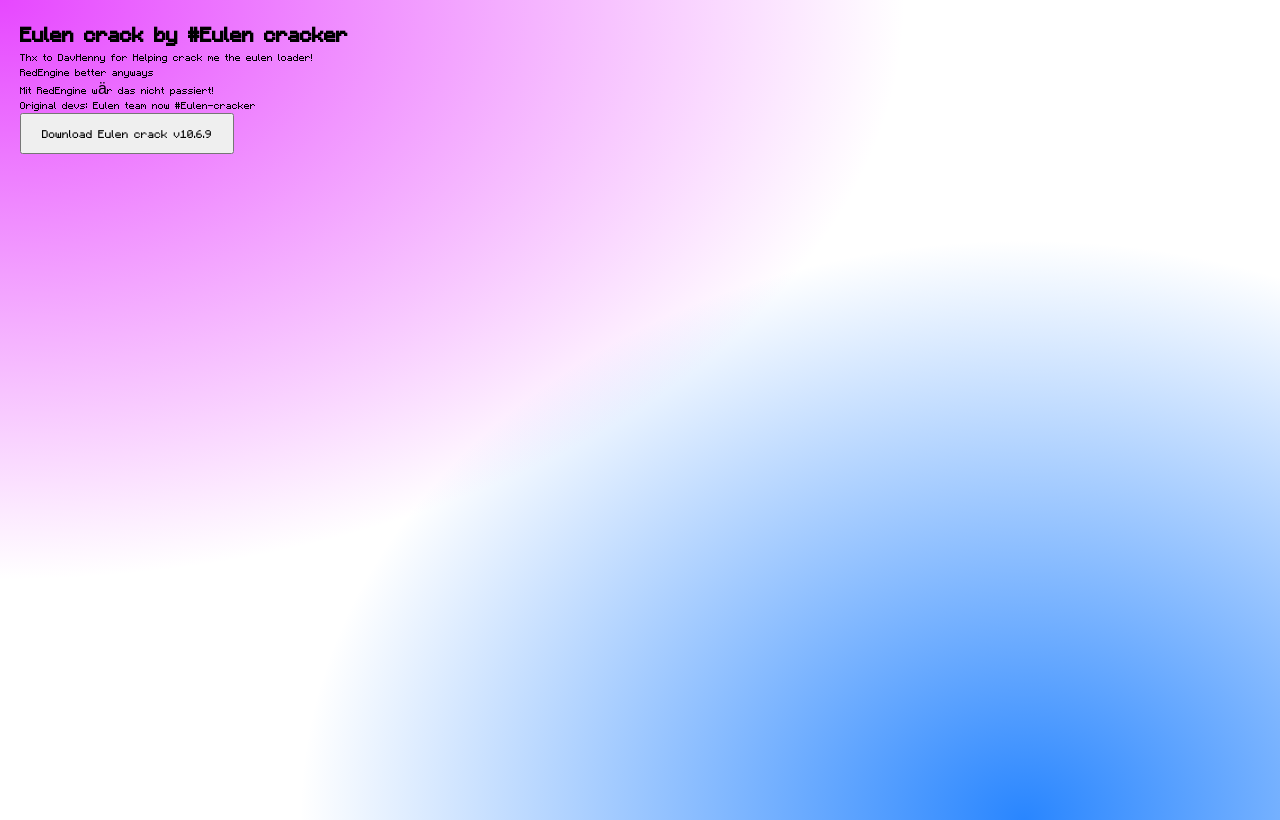
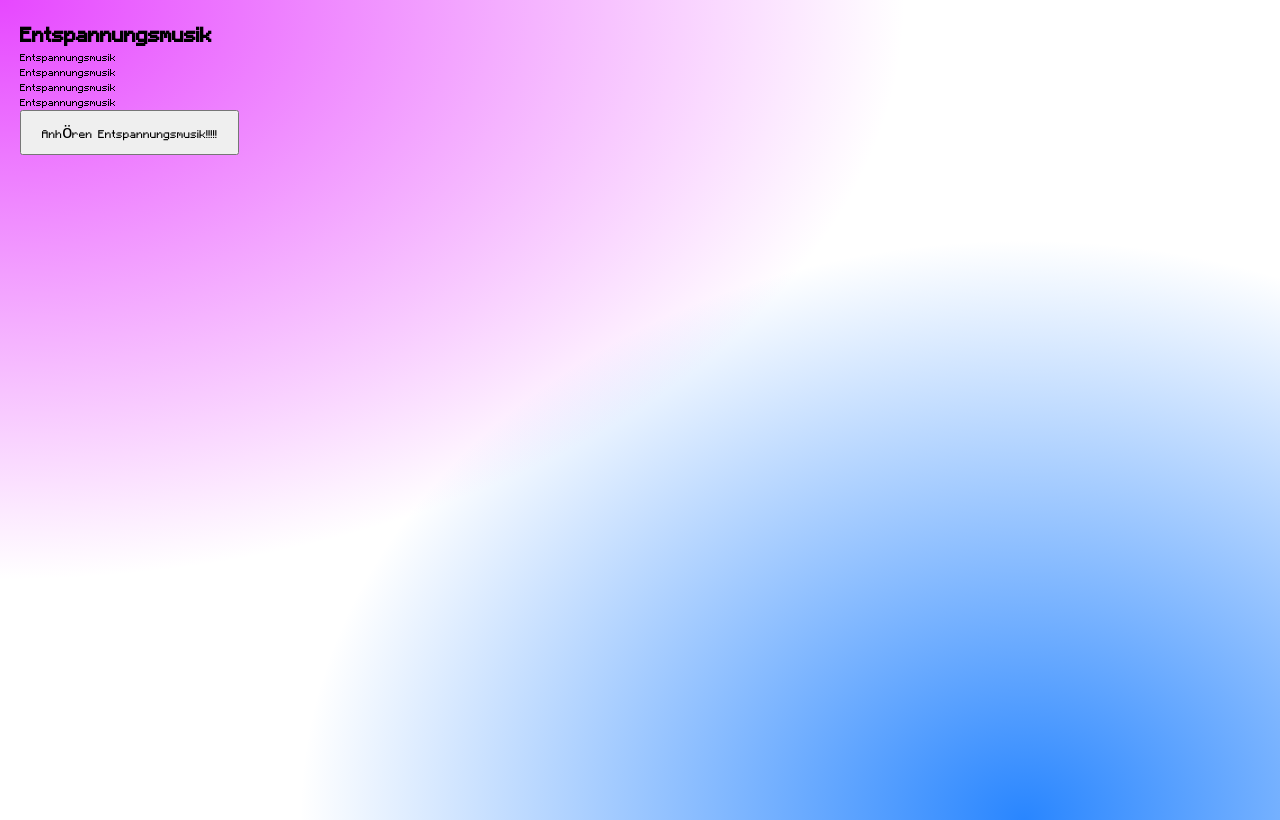
Before and after one commit to Scheater/Entspannungsmusik, a plain HTML site: page index.html in a window 1280 px wide. Drawn offline with Linux system fonts and the light colour scheme; files whose address does not match are found by name.

Commit message:
Update index.html

```diff
--- a/index.html
+++ b/index.html
@@ -3,17 +3,17 @@
 <head>
 <meta charset="UTF-8">
 <meta name="viewport" content="width=device-width, initial-scale=1.0">
-<title>Eulen crack by #Eulen cracker</title>
+<title>Entspannungsmusik</title>
 <link rel="stylesheet" href="styles.css">
 </head>
 <body>
-    <h1>Eulen crack by #Eulen cracker</h1>
-    <p>Thx to DavHenny for Helping crack me the eulen loader!</p>
-    <p>RedEngine better anyways</p>
-    <p>Mit RedEngine wär das nicht passiert!</p>
-    <p>Original devs: Eulen team now #Eulen-cracker</p>
+    <h1>Entspannungsmusik</h1>
+    <p>Entspannungsmusik</p>
+    <p>Entspannungsmusik</p>
+    <p>Entspannungsmusik</p>
+    <p>Entspannungsmusik</p>
 
-    <button id="fullscreen-btn">Download Eulen crack v10.6.9</button>
+    <button id="fullscreen-btn">Anhören Entspannungsmusik!!!!!</button>
 
 <div id="fullscreen-content">
 
```
